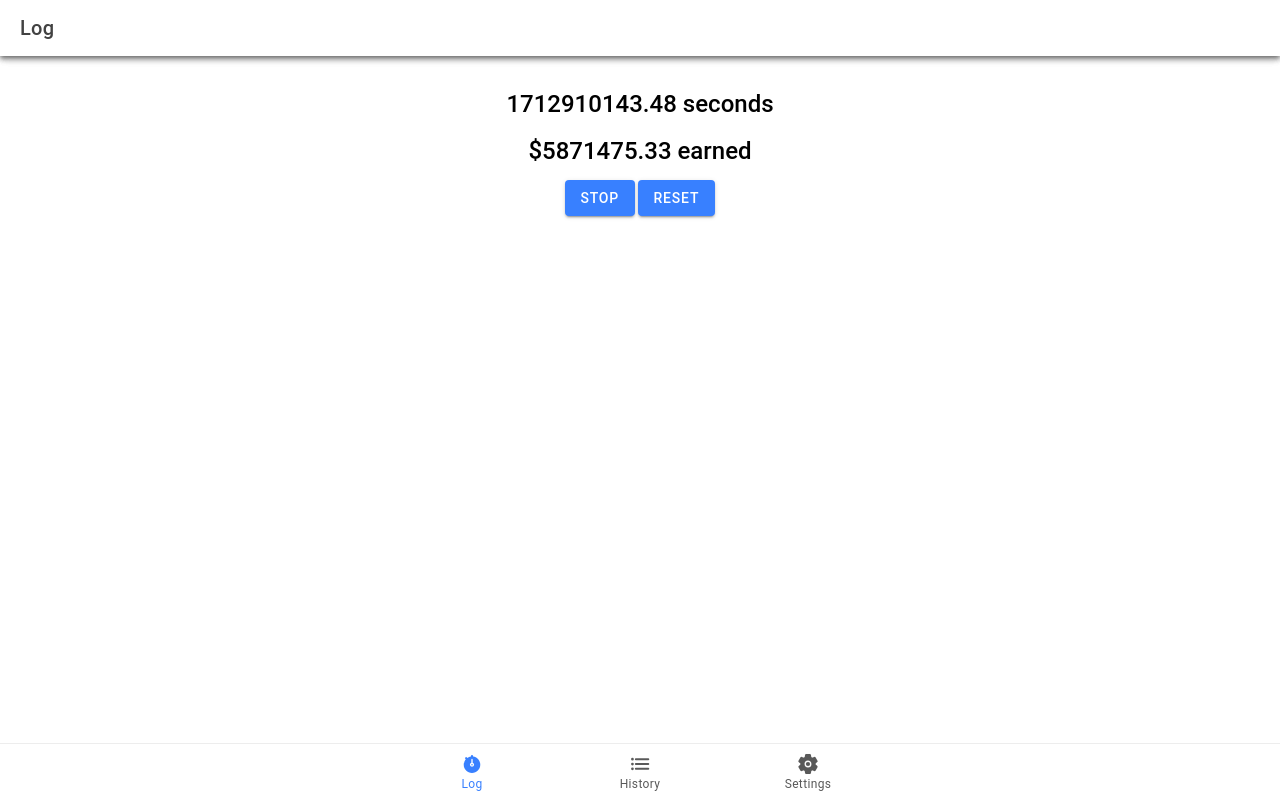
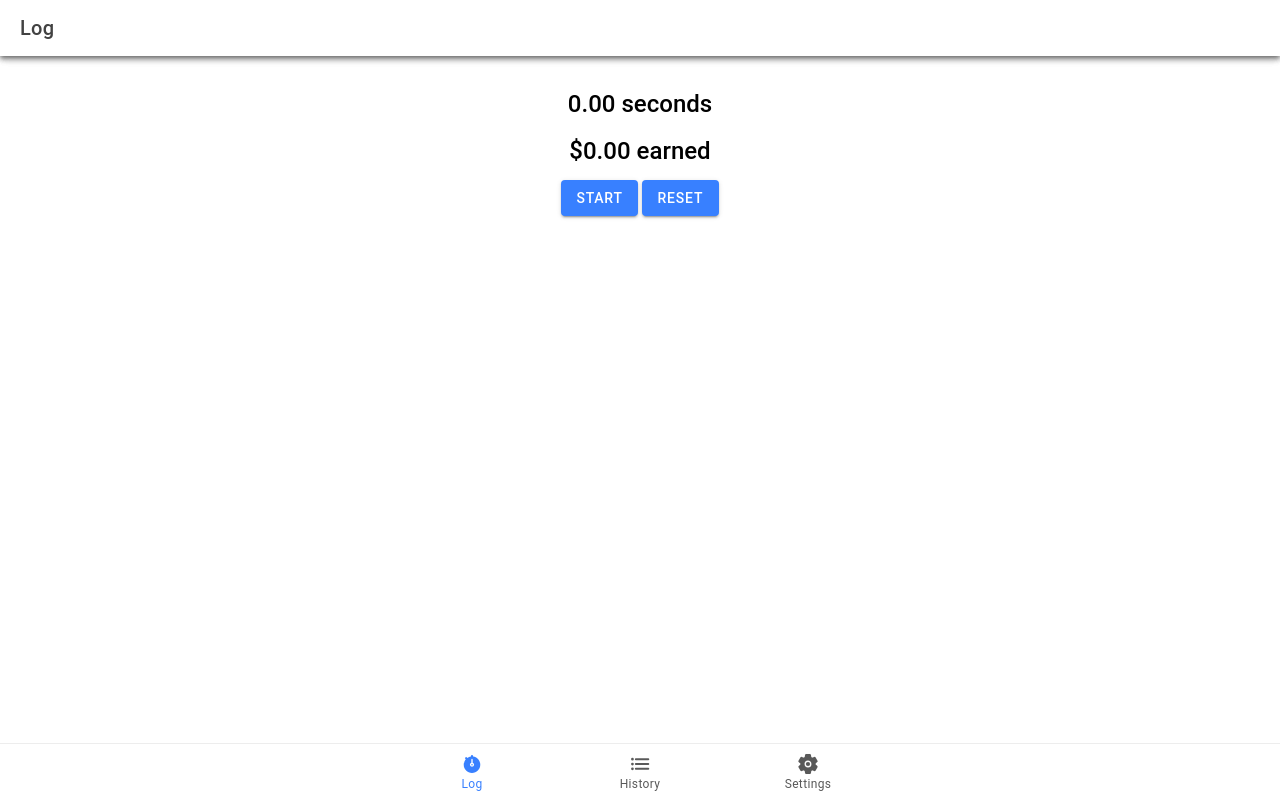
Before and after one commit to TheQueenIsDead/loot-logger, a React (Vite) app in the folder app/: page /log in a window 1280 px wide. Built offline with nearby package versions, Linux system fonts and the light colour scheme.

Commit message:
fix: change all null checks on startTime to check for 0 instead now that it is not nullable

```diff
--- a/app/src/components/LogContainer.tsx
+++ b/app/src/components/LogContainer.tsx
@@ -10,7 +10,7 @@ const LogContainer: React.FC = () => {
     const wage = 12.34
 
     useEffect(() => {
-        if (startTime !== null) {
+        if (startTime !== 0) {
             const id = setInterval(() => {
                 setElapsedTime(Date.now() - startTime);
             }, 1); // Update every millisecond
@@ -70,7 +70,7 @@ const LogContainer: React.FC = () => {
                 <div style={{ textAlign: 'center' }}>
                     <h2>{formatTime(elapsedTime)} seconds</h2>
                     <h2>${moneyEarned(elapsedTime)} earned</h2>
-                    {startTime === null ? (
+                    {startTime === 0 ? (
                         <IonButton onClick={handleStart}>Start</IonButton>
                     ) : (
                         <IonButton onClick={handleStop}>Stop</IonButton>
```
